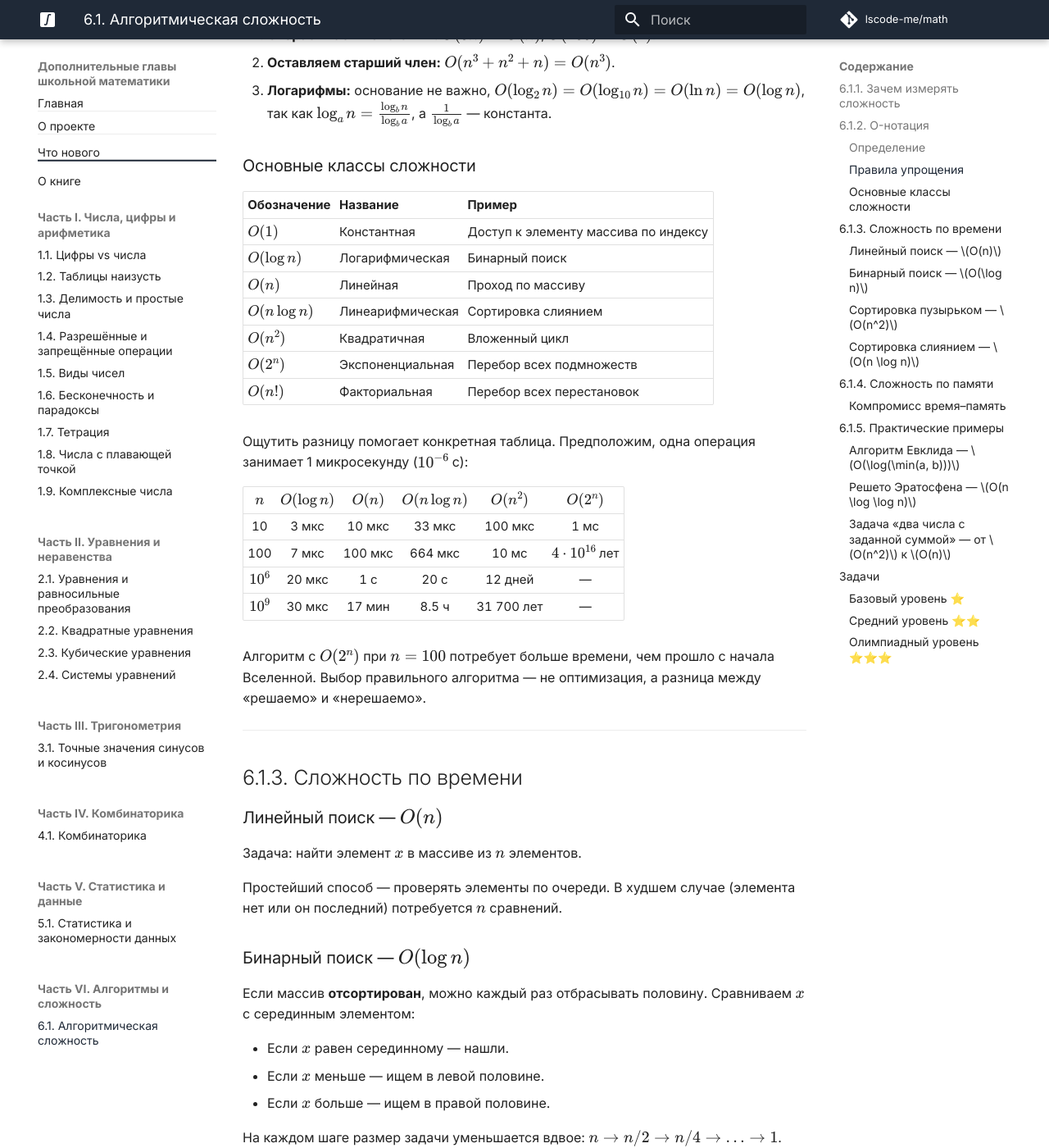
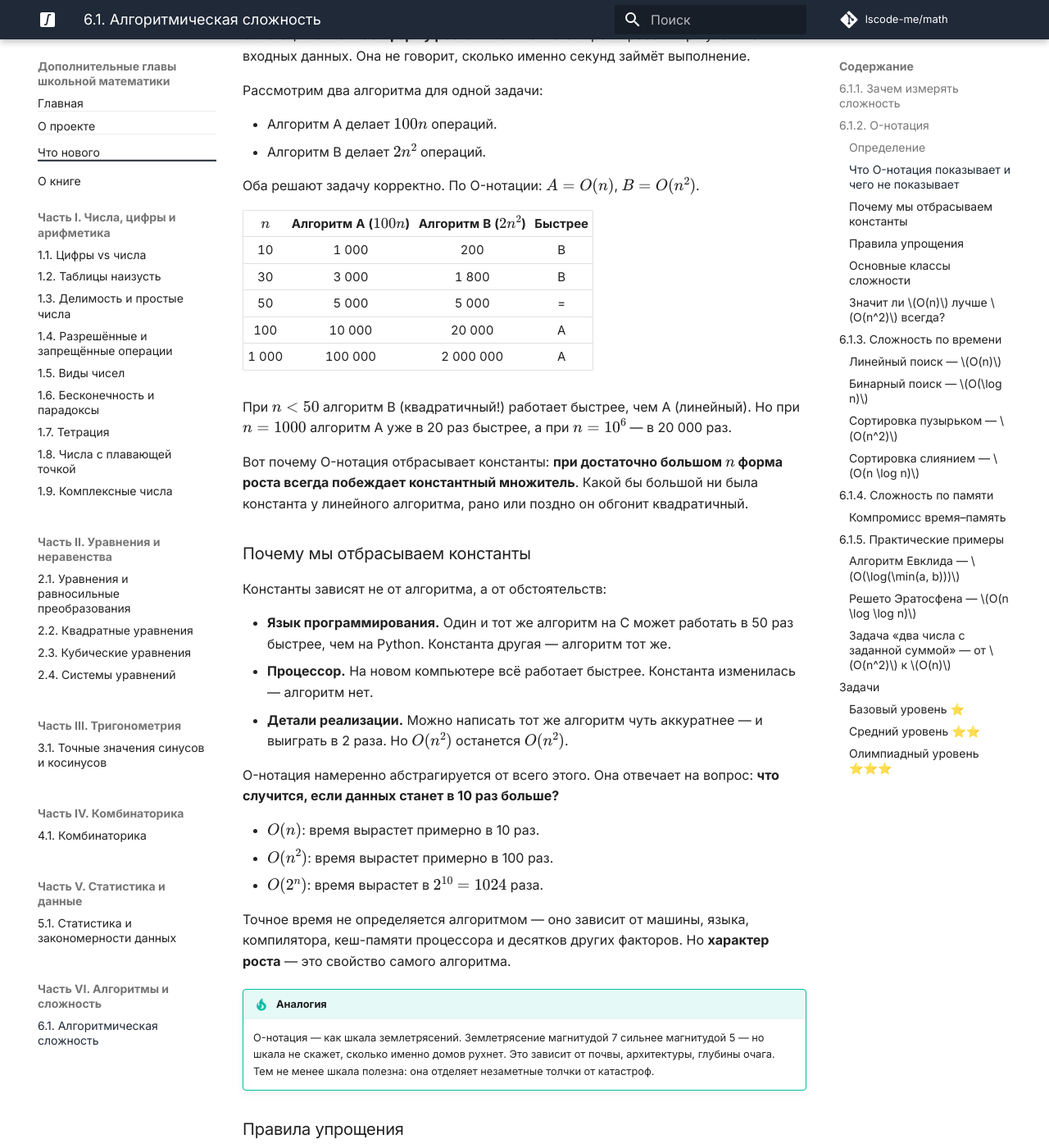
Before and after one commit to lscode-me/math, an MkDocs documentation site: the page built from docs/chapters/algorithms/complexity.md, in a window 1280 px wide and 1400 px high, scrolled down 1056 px. Shown: the whole window at 82% size. Built offline with MkDocs 1.6.1 and Material for MkDocs 9.7.7, drawn with Linux system fonts in a browser that asks for light colours; comment, search, counter and statistics services are not loaded; some of the changed text lies outside the part shown.

Commit message:
Расширен раздел O-нотации: почему отбрасываем константы
Добавлены рассуждения: таблица сравнения 100n vs 2n², почему
константы зависят от реализации, а не от алгоритма, что O-нотация
отвечает на вопрос «что будет при ×10 данных», аналогия со шкалой
землетрясений, примеры когда худшая асимптотика побеждает (Timsort,
Штрассен).

Made-with: Cursor

```diff
--- a/docs/chapters/algorithms/complexity.md
+++ b/docs/chapters/algorithms/complexity.md
@@ -30,6 +30,48 @@ $$3n^2 + 5n + 100 \leq 3n^2 + 5n^2 + n^2 = 9n^2$$
 
 Достаточно взять $C = 9$, $n_0 = 10$.
 
+### Что O-нотация показывает и чего не показывает
+
+O-нотация описывает **форму роста** — как меняется время работы при увеличении входных данных. Она не говорит, сколько именно секунд займёт выполнение.
+
+Рассмотрим два алгоритма для одной задачи:
+
+- Алгоритм A делает $100n$ операций.
+- Алгоритм B делает $2n^2$ операций.
+
+Оба решают задачу корректно. По O-нотации: $A = O(n)$, $B = O(n^2)$.
+
+| $n$ | Алгоритм A ($100n$) | Алгоритм B ($2n^2$) | Быстрее |
+|:---:|:---:|:---:|:---:|
+| 10 | 1 000 | 200 | B |
+| 30 | 3 000 | 1 800 | B |
+| 50 | 5 000 | 5 000 | = |
+| 100 | 10 000 | 20 000 | A |
+| 1 000 | 100 000 | 2 000 000 | A |
+
+При $n < 50$ алгоритм B (квадратичный!) работает быстрее, чем A (линейный). Но при $n = 1000$ алгоритм A уже в 20 раз быстрее, а при $n = 10^6$ — в 20 000 раз.
+
+Вот почему O-нотация отбрасывает константы: **при достаточно большом $n$ форма роста всегда побеждает константный множитель**. Какой бы большой ни была константа у линейного алгоритма, рано или поздно он обгонит квадратичный.
+
+### Почему мы отбрасываем константы
+
+Константы зависят не от алгоритма, а от обстоятельств:
+
+- **Язык программирования.** Один и тот же алгоритм на C может работать в 50 раз быстрее, чем на Python. Константа другая — алгоритм тот же.
+- **Процессор.** На новом компьютере всё работает быстрее. Константа изменилась — алгоритм нет.
+- **Детали реализации.** Можно написать тот же алгоритм чуть аккуратнее — и выиграть в 2 раза. Но $O(n^2)$ останется $O(n^2)$.
+
+O-нотация намеренно абстрагируется от всего этого. Она отвечает на вопрос: **что случится, если данных станет в 10 раз больше?**
+
+- $O(n)$: время вырастет примерно в 10 раз.
+- $O(n^2)$: время вырастет примерно в 100 раз.
+- $O(2^n)$: время вырастет в $2^{10} = 1024$ раза.
+
+Точное время не определяется алгоритмом — оно зависит от машины, языка, компилятора, кеш-памяти процессора и десятков других факторов. Но **характер роста** — это свойство самого алгоритма.
+
+!!! tip "Аналогия"
+    O-нотация — как шкала землетрясений. Землетрясение магнитудой 7 сильнее магнитудой 5 — но шкала не скажет, сколько именно домов рухнет. Это зависит от почвы, архитектуры, глубины очага. Тем не менее шкала полезна: она отделяет незаметные толчки от катастроф.
+
 ### Правила упрощения
 
 1. **Отбрасываем константы:** $O(5n) = O(n)$, $O(100) = O(1)$.
@@ -58,6 +100,16 @@ $$3n^2 + 5n + 100 \leq 3n^2 + 5n^2 + n^2 = 9n^2$$
 | $10^9$ | 30 мкс | 17 мин | 8.5 ч | 31 700 лет | — |
 
 Алгоритм с $O(2^n)$ при $n = 100$ потребует больше времени, чем прошло с начала Вселенной. Выбор правильного алгоритма — не оптимизация, а разница между «решаемо» и «нерешаемо».
+
+### Значит ли $O(n)$ лучше $O(n^2)$ всегда?
+
+Нет. O-нотация — это утверждение об **асимптотике**, то есть о поведении при больших $n$. На практике:
+
+- Для маленьких входов ($n < 100$) алгоритм с худшей асимптотикой, но маленькой константой может оказаться быстрее (см. таблицу выше — алгоритм B при $n < 50$).
+- Реальные библиотеки сортировки (например, Timsort в Python и Java) используют **гибридный** подход: для больших массивов работает $O(n \log n)$-алгоритм, а для маленьких подмассивов ($n \leq 32$) переключаются на сортировку вставками ($O(n^2)$, но с крошечной константой).
+- Алгоритм умножения матриц Штрассена имеет сложность $O(n^{2{,}81})$ против наивных $O(n^3)$, но на практике он быстрее только при $n \gtrsim 100$ из-за больших накладных расходов.
+
+Тем не менее для **больших** данных асимптотика решает всё. Никакой константный множитель не компенсирует разницу между $O(n)$ и $O(n^2)$ при $n = 10^8$.
 
 ---
 
```
